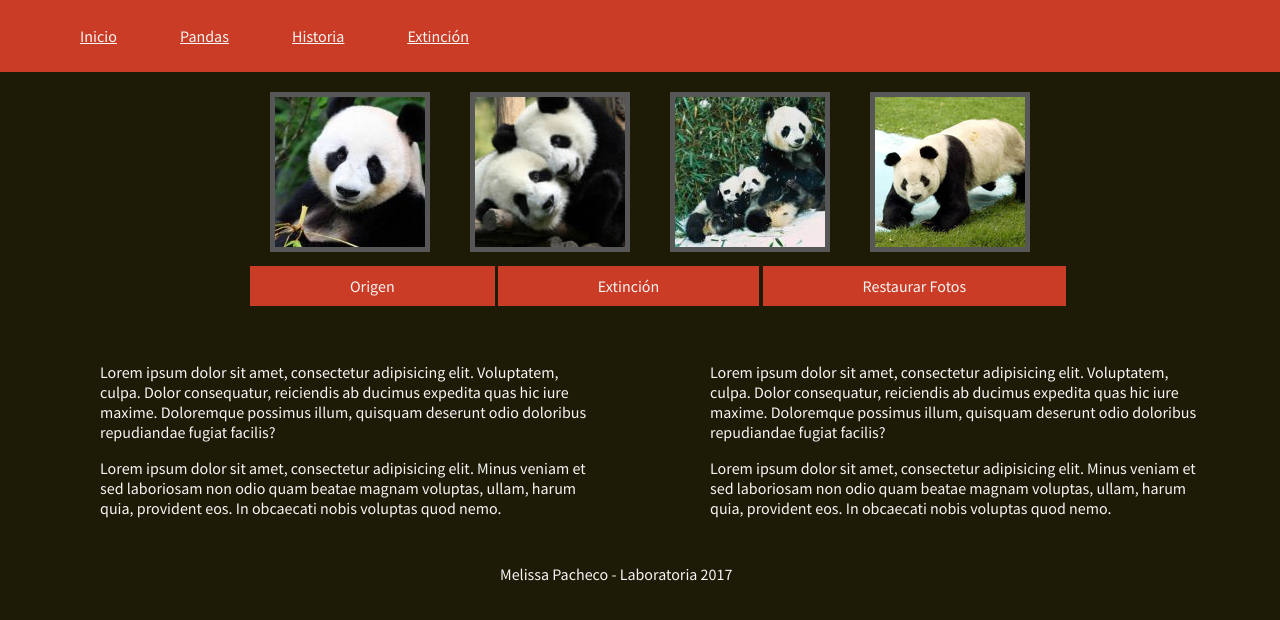
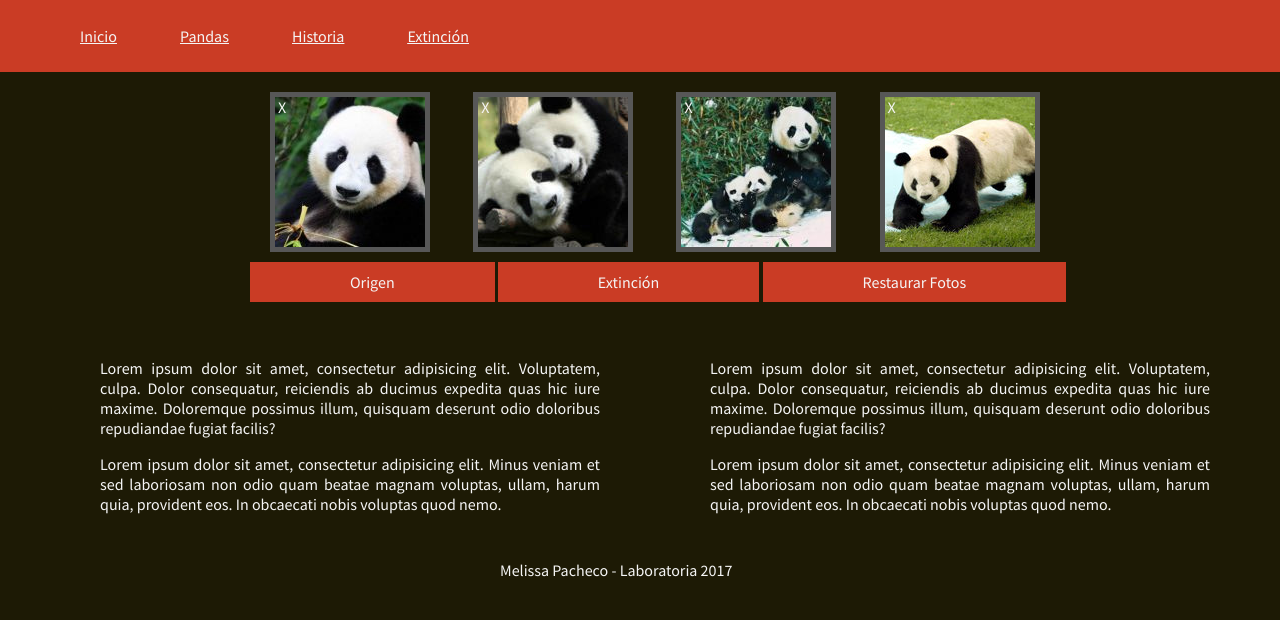
Before and after one commit to MelissaIreth/panda-panda, a plain HTML site: page index.html in a window 1280 px wide. Drawn offline with Linux system fonts and the light colour scheme.

Commit message:
pandas dsd css

```diff
--- a/assets/css/main.css
+++ b/assets/css/main.css
@@ -21,14 +21,12 @@ nav li{
 	text-decoration: underline;
 }
 
-#imagenes{
-	margin-left: 250px;
-}
-
-.panditas{
-	margin: 20px 20px;
+.pandas{
+	margin: 20px;
 	border: 5px solid #575757;
-	display: inline;
+	display: inline-block;
+	width: 150px;
+	height: 150px;
 }
 
 .pand{
@@ -46,6 +44,7 @@ nav li{
 	float: left;
 	width: 500px;
 	margin: 50px 10px 30px 100px;
+	text-align: justify;
 }
 
 footer{
@@ -54,3 +53,27 @@ footer{
 	display: block;
 	margin-bottom: 0;
 }
+
+.pandita{
+	margin-left: 250px;
+}
+
+.pandita span{
+	margin:3px;
+}
+
+.img1{
+	background-image: url(../img/a1.jpg);
+}
+
+.img2{
+	background-image: url(../img/a2.jpg);
+}
+
+.img3{
+	background-image: url(../img/a3.jpg);
+}
+
+.img4{
+	background-image: url(../img/a4.jpg);
+}
--- a/assets/js/main.js
+++ b/assets/js/main.js
@@ -1,6 +1,10 @@
-var pictures = ["assets/img/a1.jpg","assets/img/a2.jpg", "assets/img/a3.jpg", "assets/img/a4.jpg"];
+/*var pictures = ["assets/img/a1.jpg","assets/img/a2.jpg", "assets/img/a3.jpg", "assets/img/a4.jpg"];
 
 var fotos = document.getElementById("imagenes");
+var ekis = document.createElement("i")
+ekis.setAttribute("class", "fa fa-times")
+ekis.setAttribute("aria-hidden", "true")
+
 
 pictures.forEach(function(cv){
 	var imagen = document.createElement("img");
@@ -8,3 +12,11 @@ pictures.forEach(function(cv){
 	imagen.setAttribute("src", cv);
 	fotos.appendChild(imagen);
 });
+
+*/
+
+	/*<i class="fa fa-times" aria-hidden="true"></i>*/
+	var boton =	document.getElementById("mostrar");
+	boton.addEventListener("click", function(){
+		this.classList.toggle("texto2");
+		});
--- a/index.html
+++ b/index.html
@@ -4,6 +4,7 @@
 	<meta charset="UTF-8">
 	<link href="https://fonts.googleapis.com/css?family=Source+Sans+Pro" rel="stylesheet">
 	<link rel="stylesheet" type="text/css" href="assets/css/main.css">
+	<script src="https://use.fontawesome.com/046c2163eb.js"></script>
 	<title>Panda Panda</title>
 </head>
 <body>
@@ -15,12 +16,15 @@
 		<li><a href="#extincion">Extinción</a></li>
 		</ul>
 	</nav>
-	<section class="pandita">
-		<div id="imagenes"></div>
+	<section class="pandita" id="imagenes">
+		<div class="pandas img1"><span>X</span></div>
+		<div class="pandas img2"><span>X</span></div>
+		<div class="pandas img3"><span>X</span></div>
+		<div class="pandas img4"><span>X</span></div>
 	</section>
 	<section class="pand">
 		<a href="#origen">Origen</a>
-		<a href="#ext">Extinción</a>
+		<a href="#ext" id="mostrar">Extinción</a>
 		<a href="#restaurar">Restaurar Fotos</a>
 	</section>
 	<section>
@@ -28,7 +32,7 @@
 		<p>Lorem ipsum dolor sit amet, consectetur adipisicing elit. Voluptatem, culpa. Dolor consequatur, reiciendis ab ducimus expedita quas hic iure maxime. Doloremque possimus illum, quisquam deserunt odio doloribus repudiandae fugiat facilis?</p>
 		<p>Lorem ipsum dolor sit amet, consectetur adipisicing elit. Minus veniam et sed laboriosam non odio quam beatae magnam voluptas, ullam, harum quia, provident eos. In obcaecati nobis voluptas quod nemo.</p>
 		</span>
-		<span class="texto2"><p>Lorem ipsum dolor sit amet, consectetur adipisicing elit. Voluptatem, culpa. Dolor consequatur, reiciendis ab ducimus expedita quas hic iure maxime. Doloremque possimus illum, quisquam deserunt odio doloribus repudiandae fugiat facilis?</p>
+		<span class="texto2" id="texto2"><p>Lorem ipsum dolor sit amet, consectetur adipisicing elit. Voluptatem, culpa. Dolor consequatur, reiciendis ab ducimus expedita quas hic iure maxime. Doloremque possimus illum, quisquam deserunt odio doloribus repudiandae fugiat facilis?</p>
 		<p>Lorem ipsum dolor sit amet, consectetur adipisicing elit. Minus veniam et sed laboriosam non odio quam beatae magnam voluptas, ullam, harum quia, provident eos. In obcaecati nobis voluptas quod nemo.</p>
 		</span>
 	</section>
```
